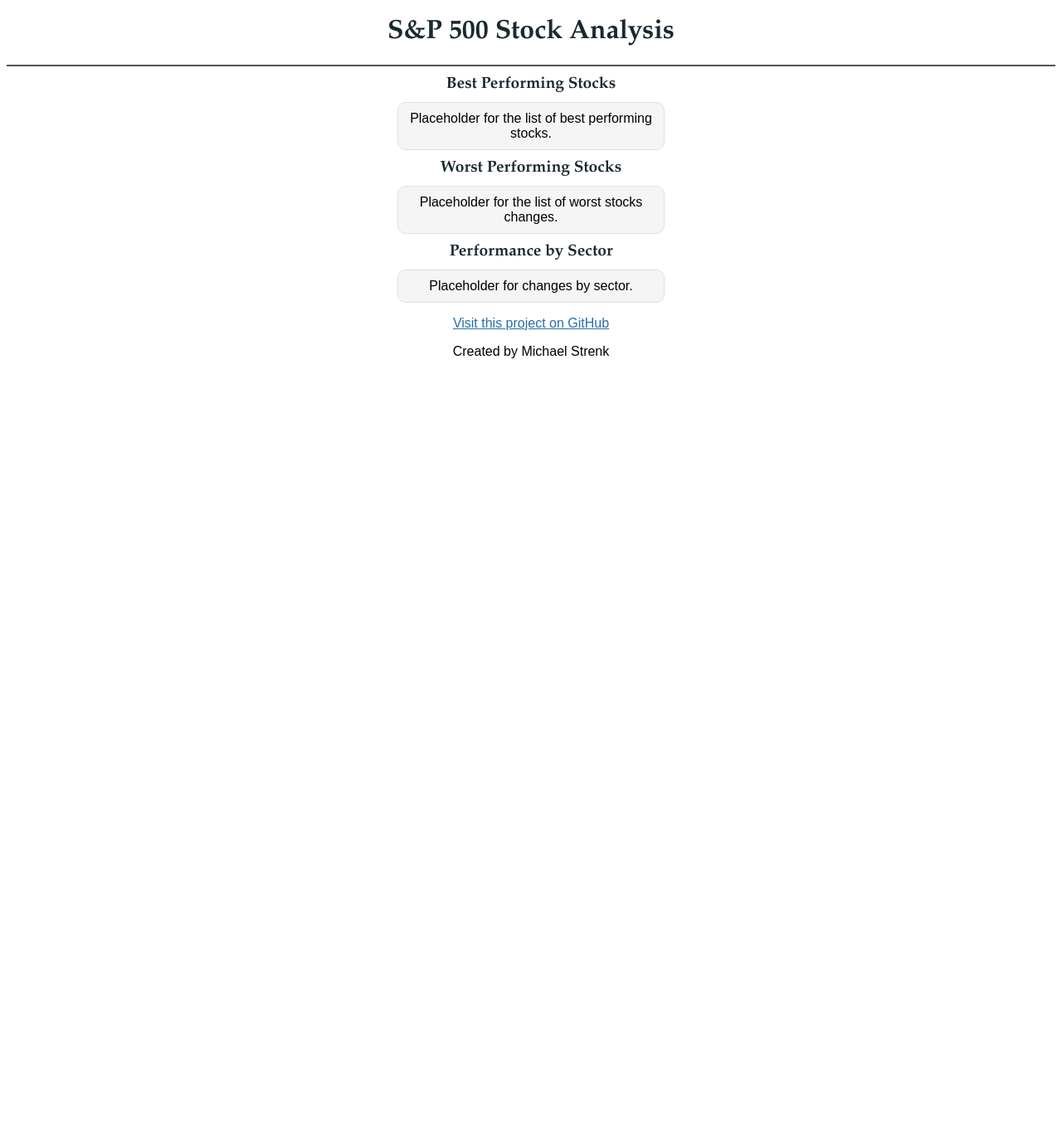
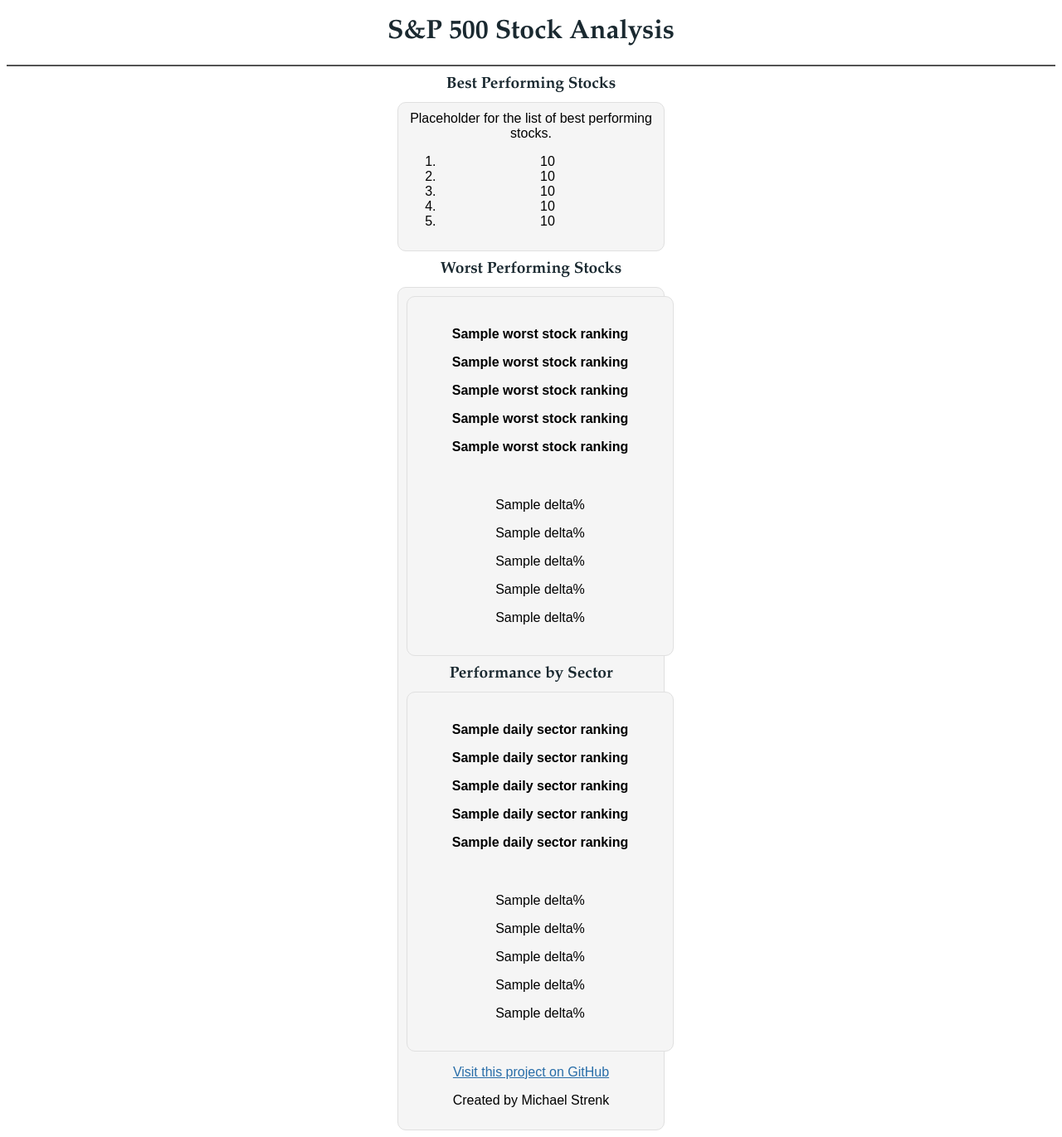
Before and after one commit to MikeStrenk/Stock-Grabber, a Flask app: template templates/index.html in a window 1280 px wide. Shown: the whole page at 83% size. Before the commit the page ends 432 px from the top, so only its background shows below. Run offline with Flask 2, Linux system fonts and the light colour scheme; the template is opened without the code that fills it: most values are stand-ins (such as "Sample title", 1, 10 or a date in 2020); some libraries are stand-ins or nearby versions.

Commit message:
sector data is working now

```diff
--- a/templates/index.html
+++ b/templates/index.html
@@ -16,18 +16,61 @@
 
   <div class="graph">
     Placeholder for the list of best performing stocks.
+    <ol>
+      <li>
+        {{  best_stock_1  }}
+      </li>
+      <li>
+        {{  best_stock_2  }}
+      </li>
+      <li>
+        {{  best_stock_3  }}
+      </li>
+      <li>
+        {{  best_stock_4  }}
+      </li>
+      <li>
+        {{  best_stock_5  }}
+      </li>
+    </ol>
   </div>
 
   <h2>Worst Performing Stocks</h2>
 
   <div class="graph">
-    Placeholder for the list of worst stocks changes.
+    <div class="graph">
+      <div class='ticker'>
+        <p> {{  worst_stock_ranking[1]['name']  }} </p>
+        <p> {{  worst_stock_ranking[2]['name']  }} </p>
+        <p> {{  worst_stock_ranking[3]['name']  }} </p>
+        <p> {{  worst_stock_ranking[4]['name']  }} </p>
+        <p> {{  worst_stock_ranking[5]['name']  }} </p>
+      </div>
+      <div class='percent_delta'>
+        <p> {{  worst_stock_ranking[1]['delta']  }}% </p>
+        <p> {{  worst_stock_ranking[2]['delta']  }}% </p>
+        <p> {{  worst_stock_ranking[3]['delta']  }}% </p>
+        <p> {{  worst_stock_ranking[4]['delta']  }}% </p>
+        <p> {{  worst_stock_ranking[5]['delta']  }}% </p>
+      </div>
   </div>
 
   <h2>Performance by Sector</h2>
-
   <div class="graph">
-    Placeholder for changes by sector.
+    <div class='ticker'>
+      <p> {{  daily_sector_ranking[1]['name']  }} </p>
+      <p> {{  daily_sector_ranking[2]['name']  }} </p>
+      <p> {{  daily_sector_ranking[3]['name']  }} </p>
+      <p> {{  daily_sector_ranking[4]['name']  }} </p>
+      <p> {{  daily_sector_ranking[5]['name']  }} </p>
+    </div>
+    <div class='percent_delta'>
+      <p> {{  daily_sector_ranking[1]['delta']  }}% </p>
+      <p> {{  daily_sector_ranking[2]['delta']  }}% </p>
+      <p> {{  daily_sector_ranking[3]['delta']  }}% </p>
+      <p> {{  daily_sector_ranking[4]['delta']  }}% </p>
+      <p> {{  daily_sector_ranking[5]['delta']  }}% </p>
+    </div>
   </div>
 
   <div class="footer">
```
